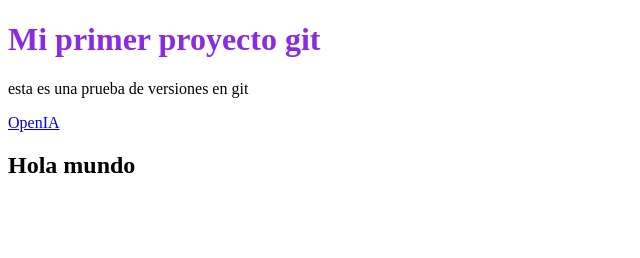
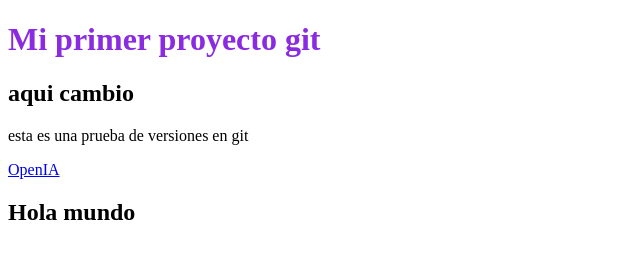
Before and after one commit to JessicaUlloam/PROYECTO, a plain HTML site: page index.html in a window 1280 px wide. Shown: the whole page, without its empty margins (0-640 px from the left). Drawn offline with Linux system fonts and the light colour scheme.

Commit message:
Update index.html

```diff
--- a/index.html
+++ b/index.html
@@ -10,6 +10,7 @@
 </head>
 <body>
     <h1>Mi primer proyecto git</h1>
+<h2>aqui cambio </h2>
     <p> esta es una prueba de versiones en git</p>
     <a href="="http://chatgpt.com/>OpenIA</a>
     <h2> Hola mundo </h2>
```
